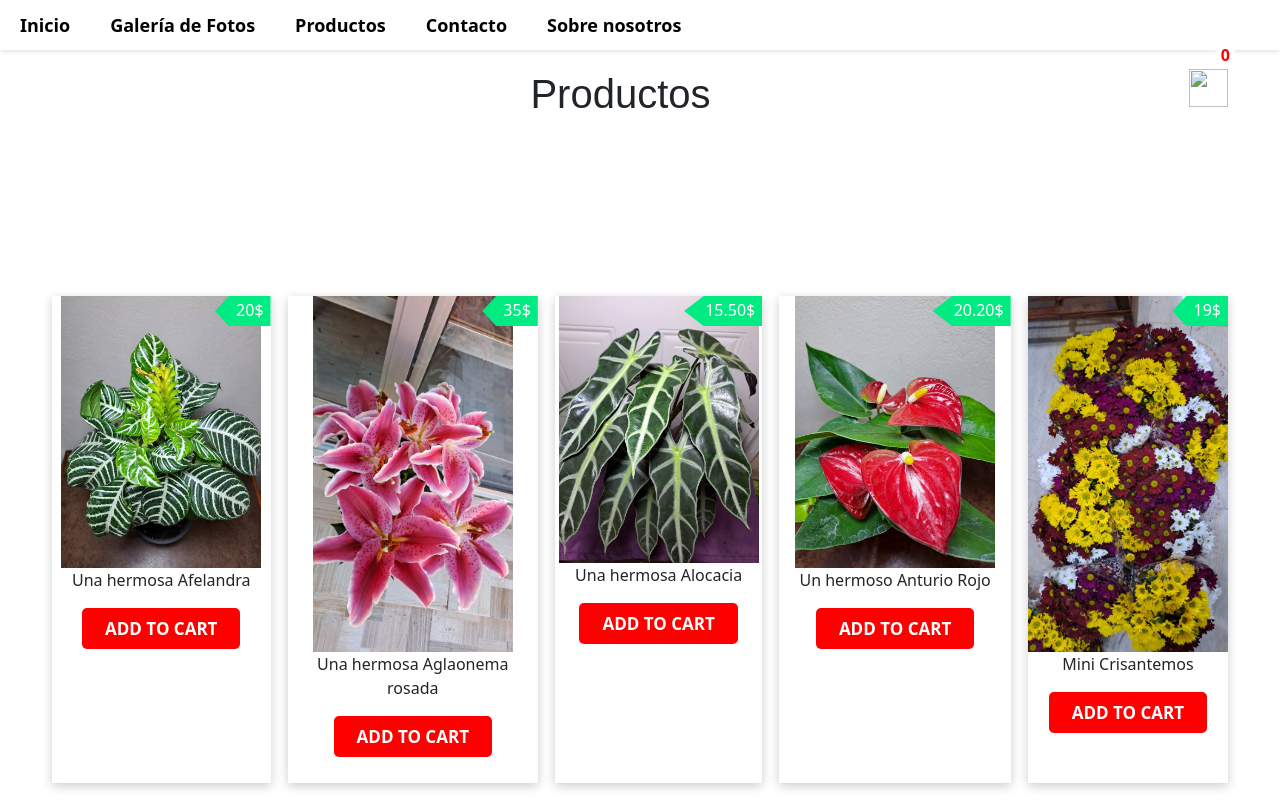
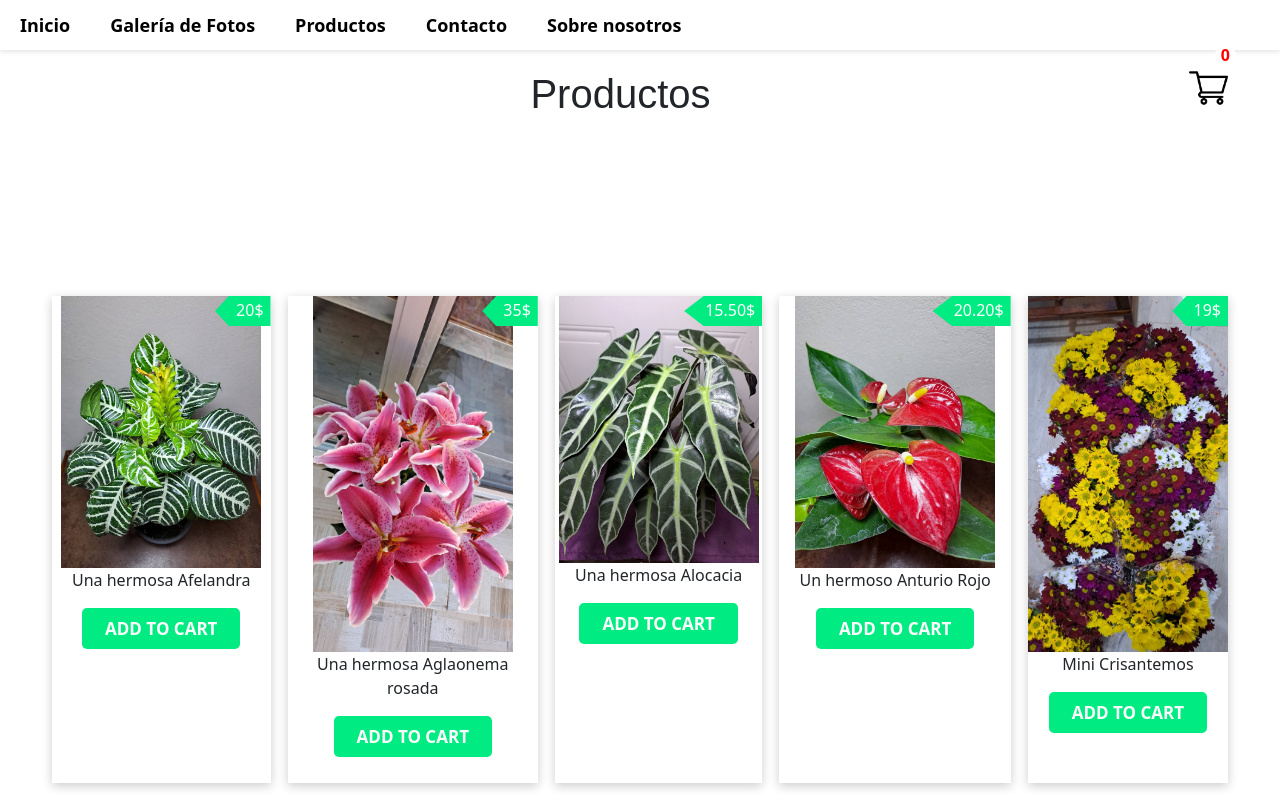
Before and after one commit to AgusFlores21/Clase-de-Desarrollo-Web, a website: page Pages/Productos.html in a window 1280 px wide. Shown: the top 800 px of the page. Drawn offline with Linux system fonts and the light colour scheme.

Commit message:
Haciendo Cambios

```diff
--- a/Pages/Productos.html
+++ b/Pages/Productos.html
@@ -37,7 +37,7 @@
             <img class="logo" src="./iMG" alt="">
             <H1>Productos</H1>
             <div>
-                <img onclick="showCart(this)" class="cart" src="./images/cart.png" alt="">
+                <img onclick="showCart(this)" class="cart" src="../img/carrito-de-compras.png" alt="">
                 <p class="count-product">0</p>
             </div>
             <div class="cart-products" id="products-id">
--- a/Pages/productos.css
+++ b/Pages/productos.css
@@ -161,7 +161,7 @@ footer {
 .carts a {
     font-family: system-ui;
     text-decoration: none;
-    background: red;
+    background: rgb(0, 235, 129);
     padding: 9px 23px;
     color: #fff;
     font-size: 17px;
@@ -206,7 +206,7 @@ footer {
 }
 
 .cart-products .item span {
-    background-color: red;
+    background-color: aquamarine;
     padding: 0px 5px;
     border-radius: 50%;
     color: #fff;
```
